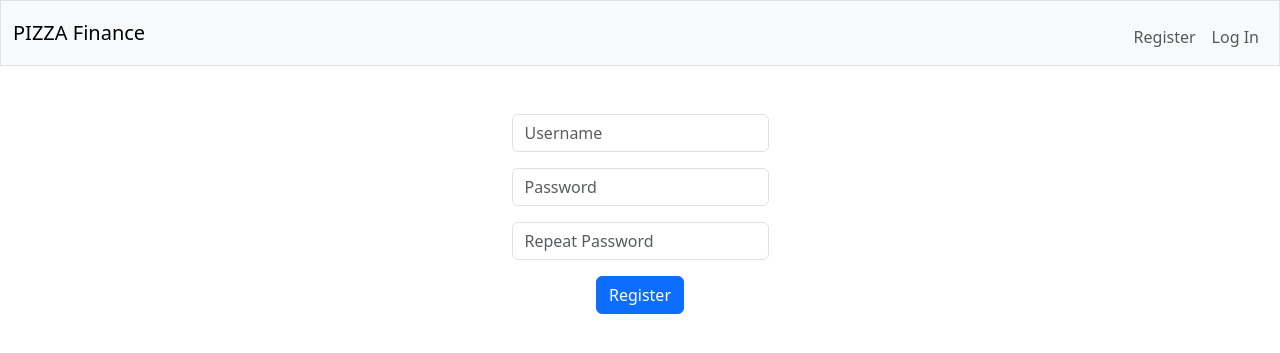
After one commit to Pr4c0w1ty/pizza-calculator, a Flask app: template templates/register.html in a window 1280 px wide. The commit adds this page. Shown: the top 353 px of the page. Run offline with Flask 3, Linux system fonts and the light colour scheme; the template is opened without the code that fills it, so the values that code supplies are empty; some libraries are stand-ins or nearby versions.

Commit message:
add templates

```diff
--- a/templates/layout.html
+++ b/templates/layout.html
@@ -22,7 +22,7 @@
 
         <nav class="bg-light border navbar navbar-expand-md navbar-light">
             <div class="container-fluid">
-                <a class="navbar-brand" href="/"><span class="blue">C</span><span class="red">$</span><span class="yellow">5</span><span class="green">0</span> <span class="red">Finance</span></a>
+                <a class="navbar-brand" href="/"><span class="blue">PI</span><span class="red">Z</span><span class="yellow">Z</span><span class="green">A</span> <span class="red">Finance</span></a>
                 <button aria-controls="navbar" aria-expanded="false" aria-label="Toggle navigation" class="navbar-toggler" data-bs-target="#navbar" data-bs-toggle="collapse" type="button">
                     <span class="navbar-toggler-icon"></span>
                 </button>
--- /dev/null
+++ b/templates/register.html
@@ -0,0 +1,20 @@
+{% extends "layout.html" %}
+
+{% block title %}
+    Register
+{% endblock %}
+
+{% block main %}
+    <form action="/register" method="post">
+        <div class="mb-3">
+            <input autocomplete="off" class="form-control mx-auto w-auto" name="username" placeholder="Username" type="text">
+        </div>
+        <div class="mb-3">
+            <input class="form-control mx-auto w-auto" name="password" placeholder="Password" type="password">
+        </div>
+        <div class="mb-3">
+            <input class="form-control mx-auto w-auto" name="confirmation" placeholder="Repeat Password" type="password">
+        </div>
+        <button class="btn btn-primary" type="submit">Register</button>
+    </form>
+{% endblock %}
```
Also changed, not shown: templates/apology.html (added, +11 -0 lines), templates/login.html (added, +17 -0 lines).
